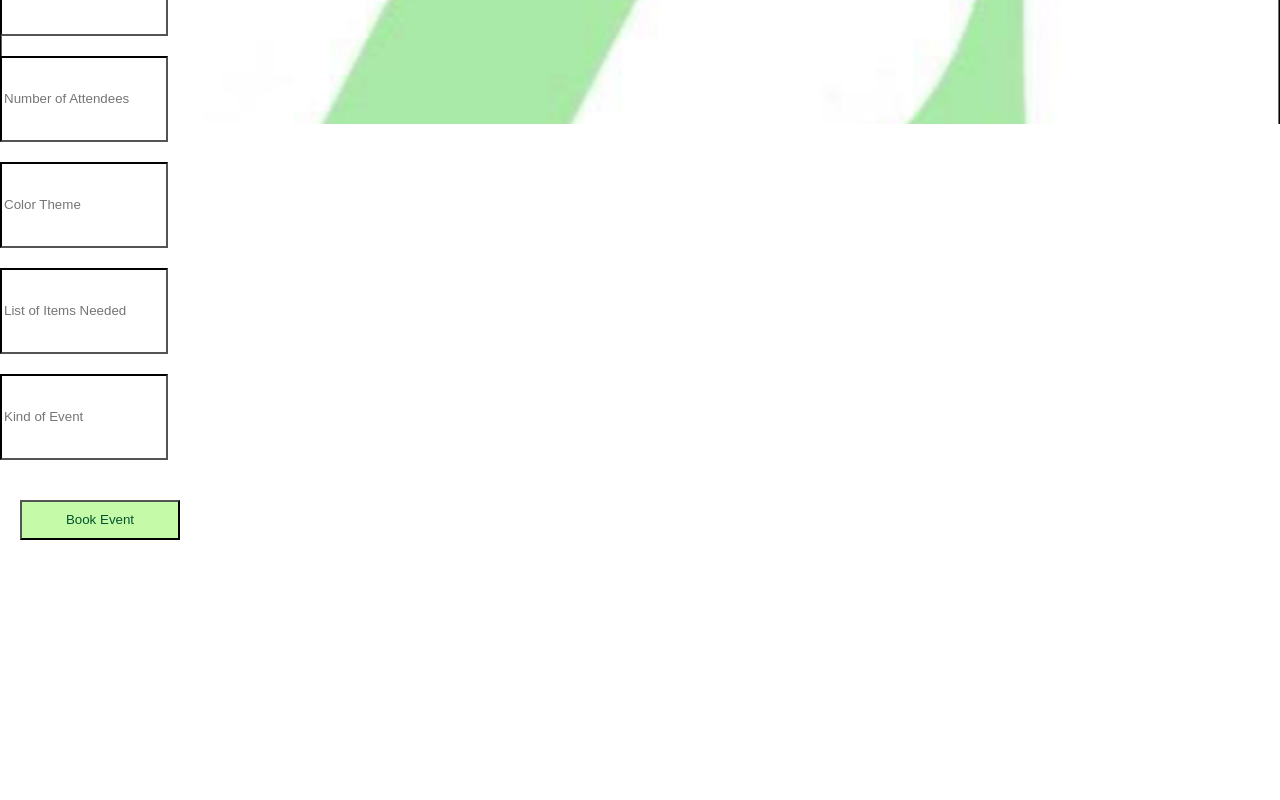
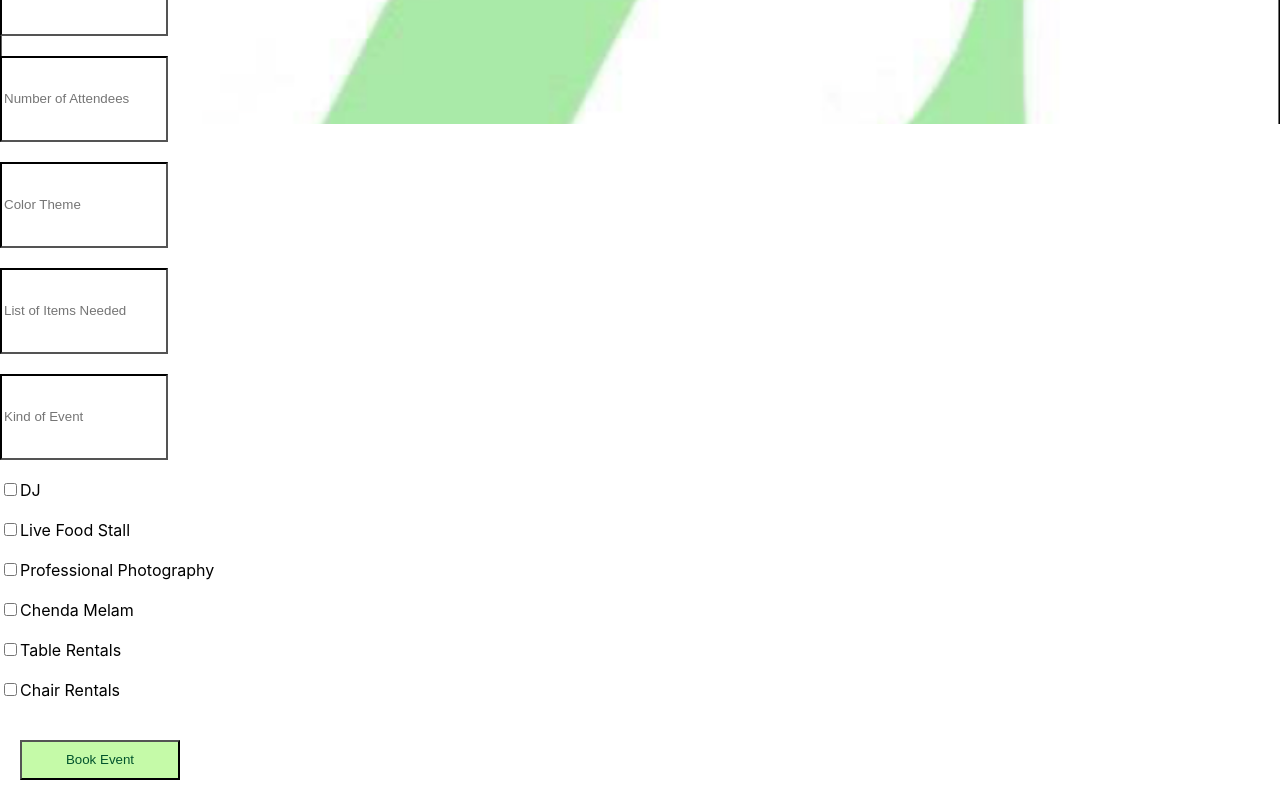
Before and after one commit to sabra6/zintas-website, a React (Create React App) app in the folder client/: page /eventform in a window 1280 px wide. Shown: the part 676-1476 px from the top of the page. Before the commit the page ends 1236 px from the top, so only its background shows below. Built offline with nearby package versions, Linux system fonts and the light colour scheme.

Commit message:
Finished up event form

```diff
--- a/client/src/webpages/eventform.jsx
+++ b/client/src/webpages/eventform.jsx
@@ -27,6 +27,30 @@ function Eventform(){
         <input className="textbox" type="text" placeholder="Color Theme"></input>
         <input className="textbox" type="text" placeholder="List of Items Needed"></input>
         <input className="textbox" type="text" placeholder="Kind of Event"></input>
+        <label>
+          <input type="checkbox"></input>
+          DJ
+        </label>
+        <label>
+          <input type="checkbox"></input>
+          Live Food Stall
+        </label>
+        <label>
+          <input type="checkbox"></input>
+          Professional Photography
+        </label>
+        <label>
+          <input type="checkbox"></input>
+          Chenda Melam
+        </label>
+        <label>
+          <input type="checkbox"></input>
+          Table Rentals
+        </label>
+        <label>
+          <input type="checkbox"></input>
+          Chair Rentals
+        </label>
         <button className="button">Book Event</button>
         </div>
       </div>
```
